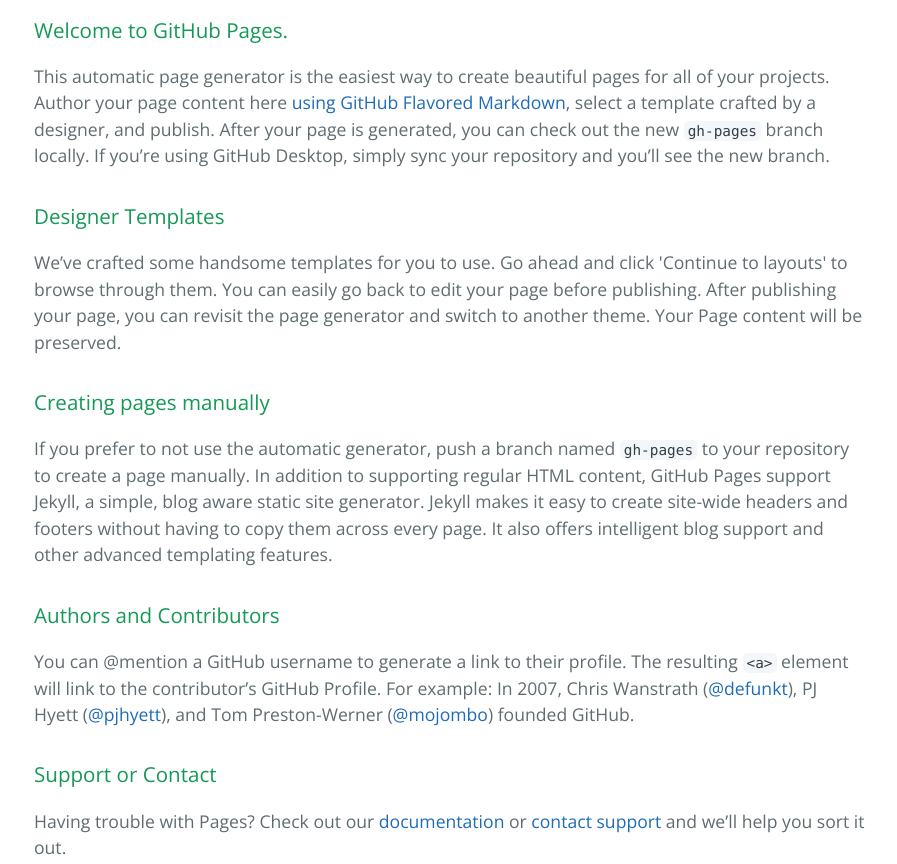
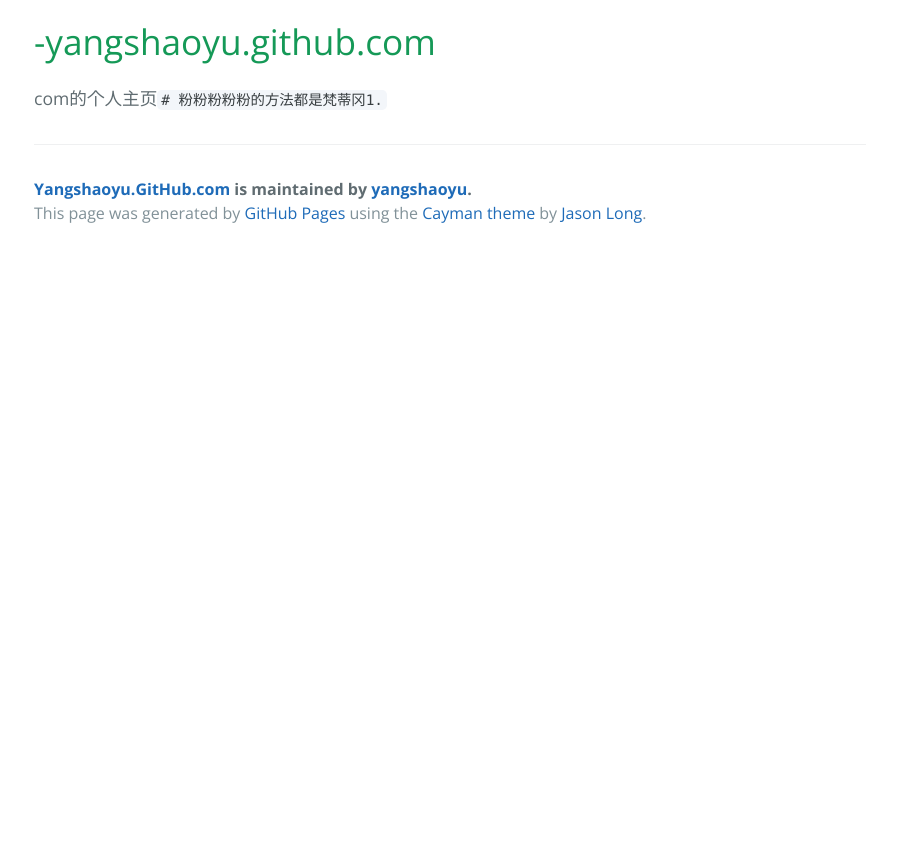
Before and after one commit to yangshaoyu/-yangshaoyu.github.com, a plain HTML site: page index.html in a window 1280 px wide. Shown: the part 400-1264 px from the top of the page, without its empty margins (190-1087 px from the left). After the commit the page ends 800 px from the top, so only its background shows below. Drawn offline with nearby package versions, Linux system fonts and the light colour scheme.

Commit message:
Create gh-pages branch via GitHub

```diff
--- a/index.html
+++ b/index.html
@@ -19,30 +19,10 @@
     </section>
 
     <section class="main-content">
-      <h3>
-<a id="welcome-to-github-pages" class="anchor" href="#welcome-to-github-pages" aria-hidden="true"><span aria-hidden="true" class="octicon octicon-link"></span></a>Welcome to GitHub Pages.</h3>
+      <h1>
+<a id="-yangshaoyugithubcom" class="anchor" href="#-yangshaoyugithubcom" aria-hidden="true"><span aria-hidden="true" class="octicon octicon-link"></span></a>-yangshaoyu.github.com</h1>
 
-<p>This automatic page generator is the easiest way to create beautiful pages for all of your projects. Author your page content here <a href="https://guides.github.com/features/mastering-markdown/">using GitHub Flavored Markdown</a>, select a template crafted by a designer, and publish. After your page is generated, you can check out the new <code>gh-pages</code> branch locally. If you’re using GitHub Desktop, simply sync your repository and you’ll see the new branch.</p>
-
-<h3>
-<a id="designer-templates" class="anchor" href="#designer-templates" aria-hidden="true"><span aria-hidden="true" class="octicon octicon-link"></span></a>Designer Templates</h3>
-
-<p>We’ve crafted some handsome templates for you to use. Go ahead and click 'Continue to layouts' to browse through them. You can easily go back to edit your page before publishing. After publishing your page, you can revisit the page generator and switch to another theme. Your Page content will be preserved.</p>
-
-<h3>
-<a id="creating-pages-manually" class="anchor" href="#creating-pages-manually" aria-hidden="true"><span aria-hidden="true" class="octicon octicon-link"></span></a>Creating pages manually</h3>
-
-<p>If you prefer to not use the automatic generator, push a branch named <code>gh-pages</code> to your repository to create a page manually. In addition to supporting regular HTML content, GitHub Pages support Jekyll, a simple, blog aware static site generator. Jekyll makes it easy to create site-wide headers and footers without having to copy them across every page. It also offers intelligent blog support and other advanced templating features.</p>
-
-<h3>
-<a id="authors-and-contributors" class="anchor" href="#authors-and-contributors" aria-hidden="true"><span aria-hidden="true" class="octicon octicon-link"></span></a>Authors and Contributors</h3>
-
-<p>You can @mention a GitHub username to generate a link to their profile. The resulting <code>&lt;a&gt;</code> element will link to the contributor’s GitHub Profile. For example: In 2007, Chris Wanstrath (<a href="https://github.com/defunkt" class="user-mention">@defunkt</a>), PJ Hyett (<a href="https://github.com/pjhyett" class="user-mention">@pjhyett</a>), and Tom Preston-Werner (<a href="https://github.com/mojombo" class="user-mention">@mojombo</a>) founded GitHub.</p>
-
-<h3>
-<a id="support-or-contact" class="anchor" href="#support-or-contact" aria-hidden="true"><span aria-hidden="true" class="octicon octicon-link"></span></a>Support or Contact</h3>
-
-<p>Having trouble with Pages? Check out our <a href="https://help.github.com/pages">documentation</a> or <a href="https://github.com/contact">contact support</a> and we’ll help you sort it out.</p>
+<p>com的个人主页<code># 粉粉粉粉粉的方法都是梵蒂冈1.</code></p>
 
       <footer class="site-footer">
         <span class="site-footer-owner"><a href="https://github.com/yangshaoyu/yangshaoyu.github.com">Yangshaoyu.GitHub.com</a> is maintained by <a href="https://github.com/yangshaoyu">yangshaoyu</a>.</span>
```
Also changed, not shown: params.json (+1 -1 lines).
